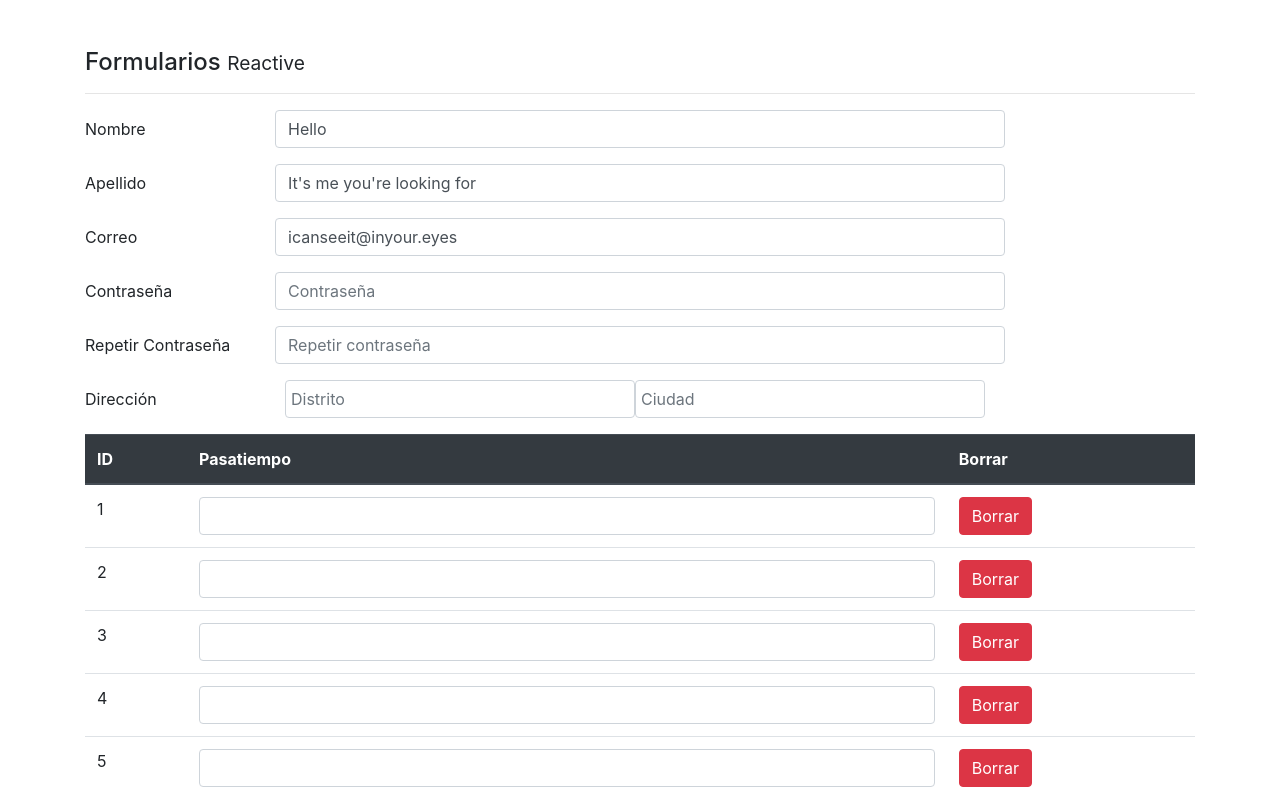
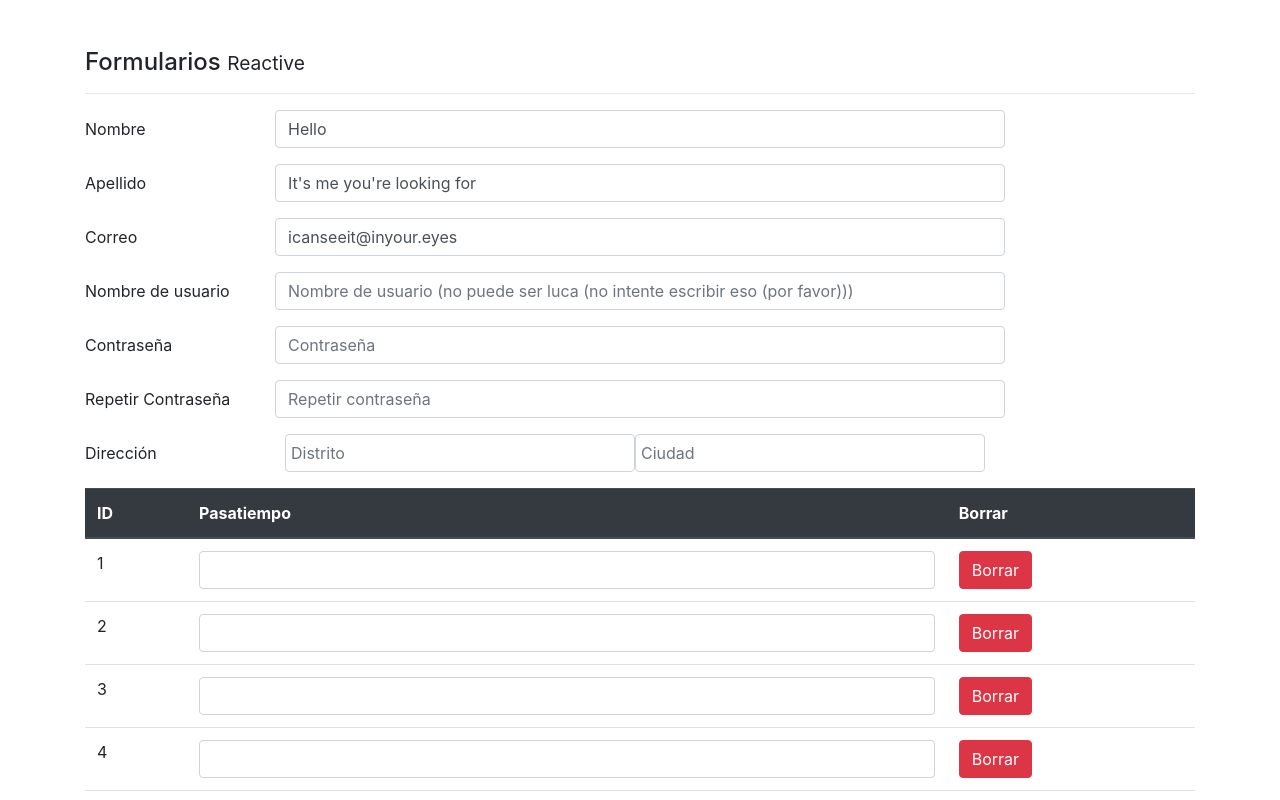
Before and after one commit to naranjujeli/angular-form, an Angular app: page /reactive in a window 1280 px wide. Shown: the top 800 px of the page. Built offline with nearby package versions, Linux system fonts and the light colour scheme.

Commit message:
PROCESOS ASINCRONOS PAPA

```diff
--- a/src/app/pages/reactive/reactive.component.html
+++ b/src/app/pages/reactive/reactive.component.html
@@ -47,6 +47,17 @@
       <small class="text-danger form-text" *ngIf="emailNotValid">
         Ta mal
       </small>
+    </div>
+  </div>
+
+  <div class="form-group row">
+    <label class="col-2 col-form-label">Nombre de usuario</label>
+    <div class="col-8">
+      <input class="form-control"
+             type="text"
+             placeholder="Nombre de usuario (no puede ser luca (no intente escribir eso (por favor)))"
+             formControlName="username"
+             [class.is-invalid]="usernameNotValid">
     </div>
   </div>
 
--- a/src/app/pages/reactive/reactive.component.ts
+++ b/src/app/pages/reactive/reactive.component.ts
@@ -1,6 +1,7 @@
 import { Component, OnInit } from '@angular/core';
 import { FormGroup, FormBuilder, Validators, AbstractControl, FormArray } from '@angular/forms';
 import { ValidatorsService } from 'src/app/services/validators.service';
+import { __classPrivateFieldGet } from 'tslib';
 
 @Component({
   selector: 'app-reactive',
@@ -13,6 +14,7 @@ export class ReactiveComponent implements OnInit {
               private fernandezValidators: ValidatorsService) {
     this.initializeForm();
     this.loadDataToForm();
+    this.initializeListeners();
   }
 
   ngOnInit(): void {
@@ -26,6 +28,7 @@ export class ReactiveComponent implements OnInit {
       lastName: ["", [Validators.required, this.fernandezValidators.notFernandez]],
       // email: ['', Validators.email]
       email: ['', [ Validators.required, Validators.pattern('[a-z0-9._%+-]+@[a-z0-9-]+[.]+[a-z]{2,3}$') ]],
+      username: ["", , this.fernandezValidators.usernameExists ],
       password1: ["", [ Validators.required, Validators.minLength(6) ]],
       password2: ["", [ Validators.required ]],
       address: this.formBuilder.group({
@@ -55,6 +58,21 @@ export class ReactiveComponent implements OnInit {
       lastName: "It's me you're looking for",
       email: 'icanseeit@inyour.eyes'
     })
+  }
+
+  initializeListeners() {
+    // this.form.valueChanges.subscribe((value) => {
+    //   console.log(value);
+    // })
+
+    // this.form.statusChanges.subscribe((status) => {
+    //   console.log({ status });
+    // })
+
+    this.form.get('username').valueChanges.subscribe(console.log);
+
+    this.form.get('username').statusChanges.subscribe(console.log);
+
   }
 
   addHobby() {
@@ -90,6 +108,10 @@ export class ReactiveComponent implements OnInit {
     return this.form.get('address.city').invalid && this.form.get('address.city').touched;
   }
 
+  get usernameNotValid() {
+    return this.form.get('username').invalid && this.form.get('username').touched;
+  }
+
   get password1NotValid() {
     return this.form.get('password1').invalid && this.form.get('password1').touched;
   }
--- a/src/app/services/validators.service.ts
+++ b/src/app/services/validators.service.ts
@@ -1,5 +1,10 @@
 import { Injectable } from '@angular/core';
 import { FormControl, FormGroup } from '@angular/forms';
+import { Observable } from 'rxjs';
+
+interface ErrorValidate {
+  [s: string]: boolean
+}
 
 @Injectable({
   providedIn: 'root'
@@ -8,13 +13,31 @@ export class ValidatorsService {
 
   constructor() { }
 
-  notFernandez( control: FormControl ): { [s: string]: boolean } {
+  notFernandez( control: FormControl ): ErrorValidate {
     if (control.value?.toLowerCase() === "fernandez") {
       return {
         "noFernandez": true
       }
     }
     return null // Esto anda así, cosas de ng
+  }
+
+  usernameExists( control: FormControl ): Promise<ErrorValidate> | Observable<ErrorValidate> {
+    if (!control.value) {
+      return Promise.resolve(null);
+    }
+
+    return new Promise( (resolve, reject) => {
+      setTimeout(() => {
+
+        if (control.value === "luca") {
+          resolve({ "itActuallyExists": true });
+        } else {
+          resolve( null );
+        }
+
+      }, 1000);
+    })
   }
 
   equalPasswords( password1Key: string, password2Key: string) {
```
